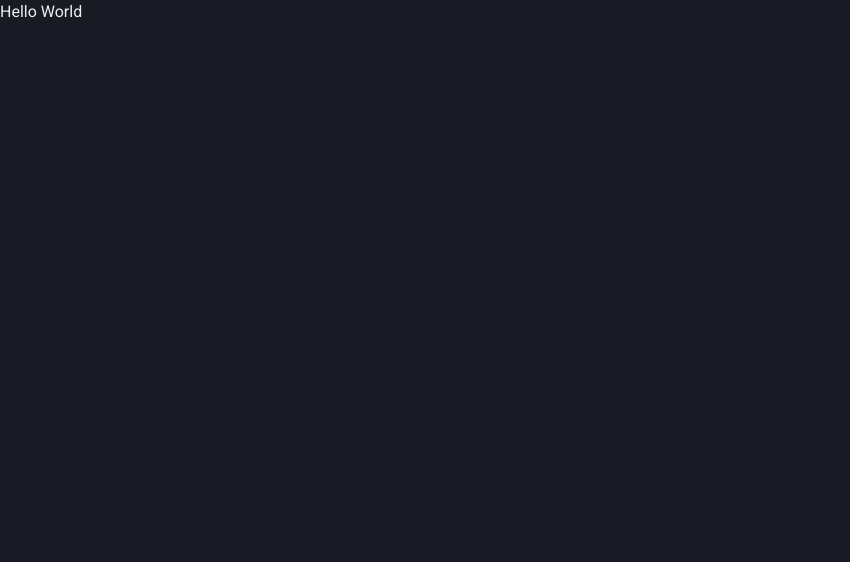
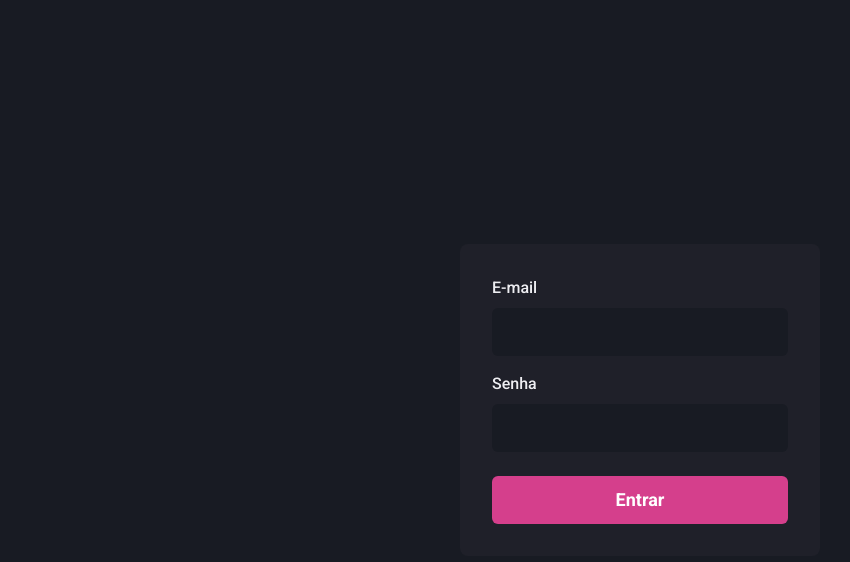
Before and after one commit to Gui-dev/dashboardgo, a Next.js app: page / in a window 1280 px wide. Shown: the top 562 px of the page, without its empty margins (0-850 px from the left). Built offline with nearby package versions, Linux system fonts and the light colour scheme.

Commit message:
feat: add page SignIn

```diff
--- a/src/components/Form/Input.tsx
+++ b/src/components/Form/Input.tsx
@@ -8,7 +8,7 @@ type InputProps = ChakraInputProps & {
 export const Input = ({ name, label, ...rest }: InputProps) => {
   return (
     <FormControl>
-      { !!label && <FormLabel htmlFor="email">label</FormLabel> }
+      { !!label && <FormLabel htmlFor="email">{ label }</FormLabel> }
       <ChakraInput
         name={ name }
         id={ name }
--- a/src/pages/index.tsx
+++ b/src/pages/index.tsx
@@ -1,5 +1,28 @@
-const Home = () => (
-  <h1>Hello World</h1>
+import { Flex, Button, Stack } from '@chakra-ui/react'
+
+import { Input } from 'components/Form/Input'
+
+const SignIn = () => (
+  <Flex align="center" justify="center" h="100vh" w="100vw">
+    <Flex as="form"flexDir="column" w="100%" maxWidth="360" bg="gray.800" p="8" borderRadius={8}>
+      <Stack spacing="4">
+
+        <Input
+          type="email"
+          name="email"
+          label="E-mail"
+        />
+
+        <Input
+          type="password"
+          name="password"
+          label="Senha"
+        />
+
+      </Stack>
+      <Button type="submit" mt="6" colorScheme="pink" size="lg">Entrar</Button>
+    </Flex>
+  </Flex>
 )
 
-export default Home
+export default SignIn
```
